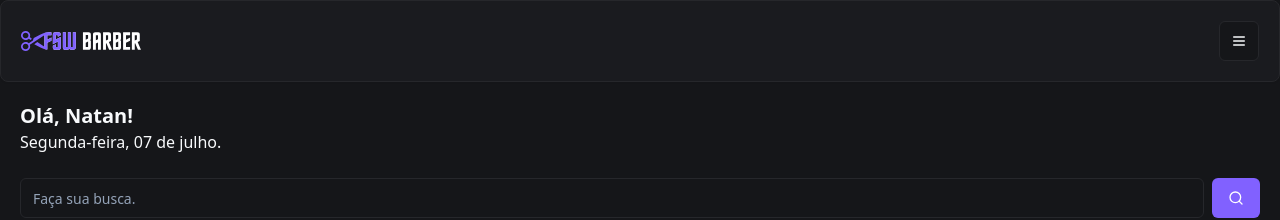
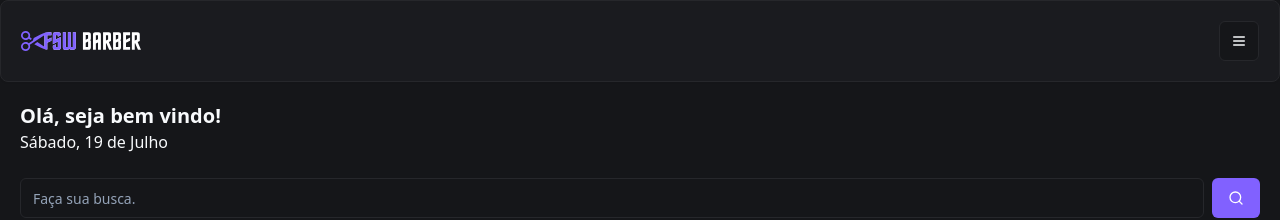
Before and after one commit to natancorcovia/Bookify-Agendamentos-NextJS, a Next.js app: page / in a window 1280 px wide. Shown: the top 220 px of the page. Built offline with nearby package versions, Linux system fonts and the light colour scheme; no server answers; the database is empty.

Commit message:
feat: update welcome message

```diff
--- a/app/page.tsx
+++ b/app/page.tsx
@@ -9,6 +9,8 @@
 import Link from "next/link"
 import { getServerSession } from "next-auth"
 import { authOptions } from "./_lib/auth"
+import { format } from "date-fns"
+import { ptBR } from "date-fns/locale"
 
 export default async function Home() {
   const session = await getServerSession(authOptions)
@@ -46,8 +48,18 @@
       <Header />
       <div className="p-5">
         {/* texto */}
-        <h2 className="text-xl font-bold">Olá, Natan!</h2>
-        <p>Segunda-feira, 07 de julho.</p>
+        <h2 className="text-xl font-bold">
+          Olá, {session?.user ? session.user.name : "seja bem vindo"}!
+        </h2>
+        <p>
+          <span className="capitalize">
+            {format(new Date(), "EEEE, dd", { locale: ptBR })}
+          </span>
+          <span>&nbsp;de&nbsp;</span>
+          <span className="capitalize">
+            {format(new Date(), "MMMM", { locale: ptBR })}
+          </span>
+        </p>
 
         {/* busca */}
         <div className="mt-6">
```
